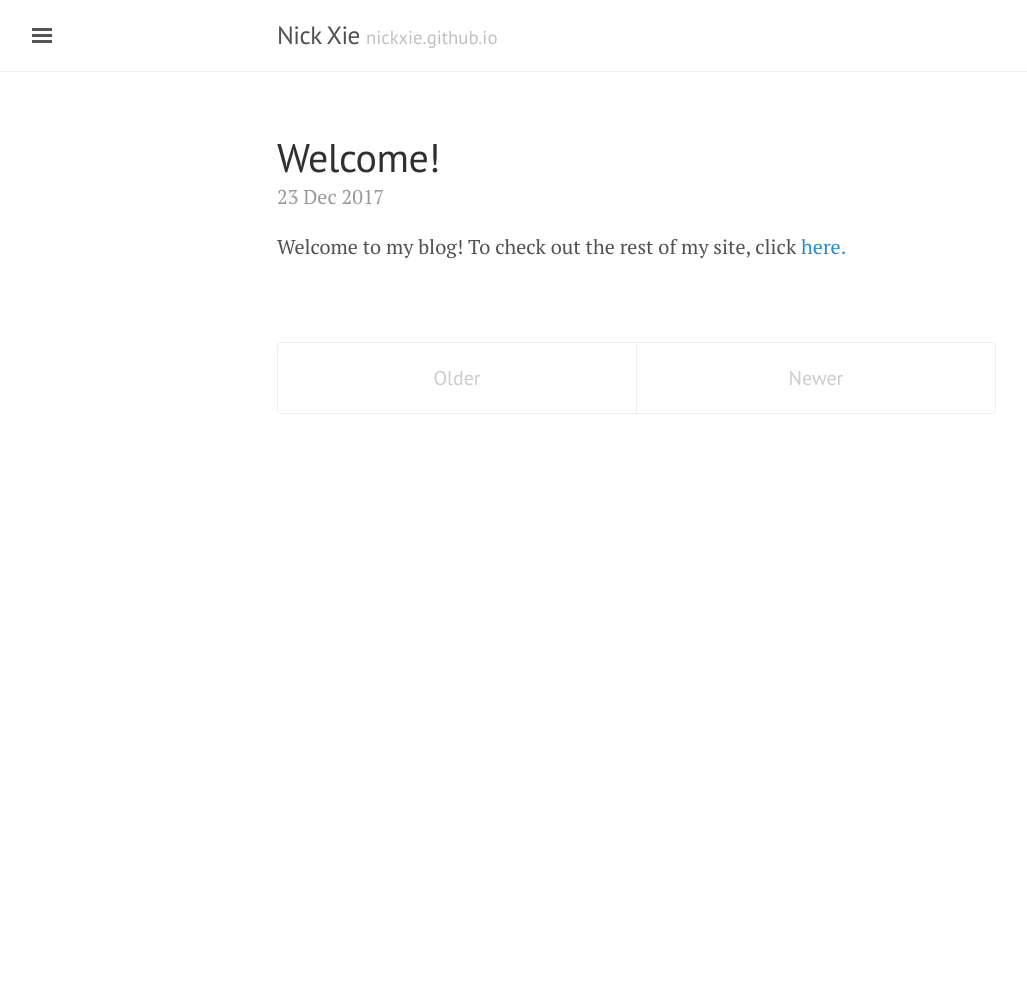
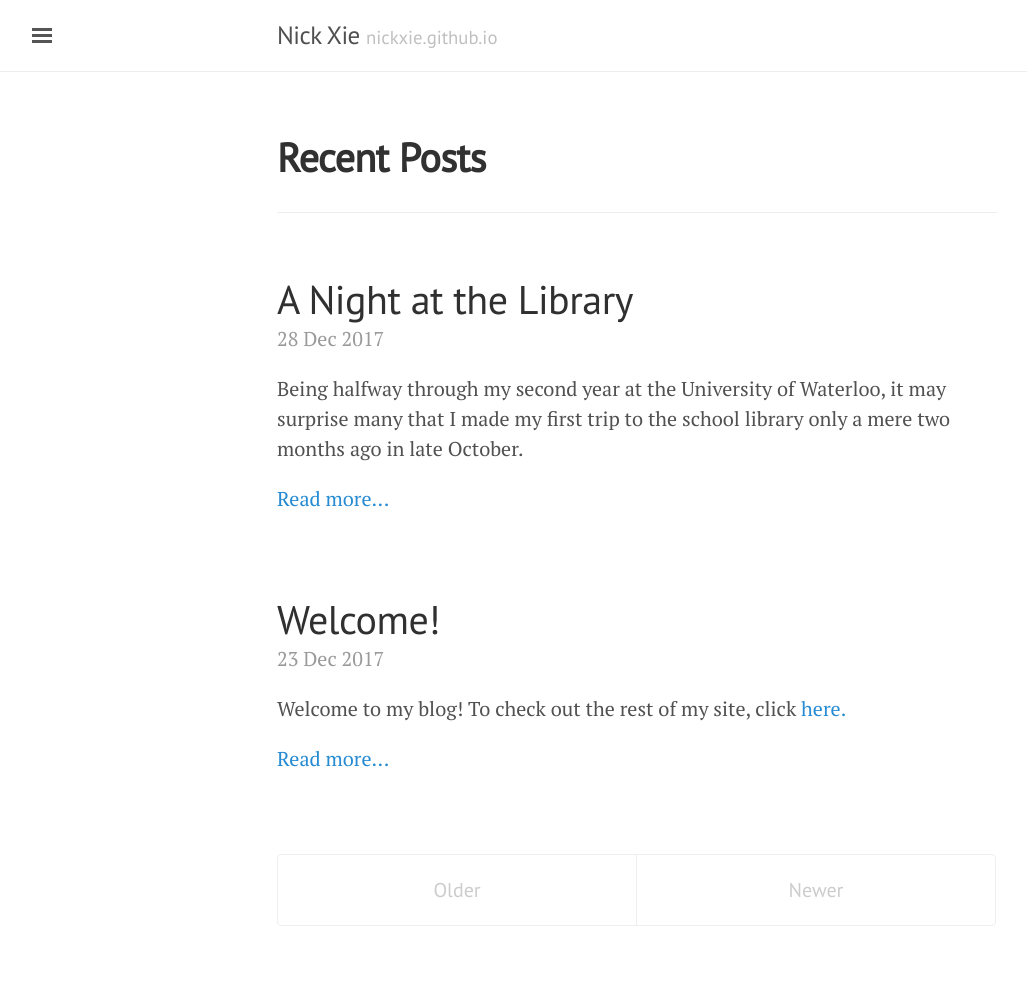
Before and after one commit to nick-xie/blog, a Jekyll site: the page built from index.html, in a window 1280 px wide. Shown: the whole page, without its empty margins (3-1030 px from the left). Built offline with Jekyll 4.4.1, drawn with Linux system fonts in a browser that asks for light colours; the list of posts is cut into pages by our own code; before the commit the page ends 900 px from its top, so only the background shows below that.

Commit message:
Added categories, beefed up sidenav, edited post layout to reference categories, set url, lots more

```diff
--- a/_config.yml
+++ b/_config.yml
@@ -1,7 +1,7 @@
 # Permalinks
 #
 # Use of `relative_permalinks` ensures post links from the index work properly.
-permalink:           pretty
+permalink:           /:year/:month/:day/:title.html
 plugins: [jekyll-paginate]
 
 # Setup
--- a/_includes/sidebar.html
+++ b/_includes/sidebar.html
@@ -25,11 +25,38 @@
       {% endif %}
     {% endfor %}
 
+    <div class="sidebar-item">
+      <p>
+        Categories
+      </p>
+    </div>
+
+    {% assign pages_list = site.pages | sort:"url" %}
+    {% for node in pages_list %}
+      {% if node.layout == "category" %}
+        <a class="sidebar-nav-item{% if page.url == node.url %} active{% endif %}" href="{{ site.baseurl }}{{ node.url }}">{{ node.title }}</a>
+      {% endif %}
+    {% endfor %}
+
+    <div class="sidebar-item">
+      <p>
+        Recent Posts
+      </p>
+    </div>
+
+    {% assign pages_list = site.posts | sort:"date" | reverse %}
+    {% for node in pages_list limit:4 %}
+      <a class="sidebar-nav-item{% if page.url == node.url %} active{% endif %}" href="{{ site.baseurl }}{{ node.url }}">{{ node.title }}</a>
+    {% endfor %}
+
   </nav>
 
   <div class="sidebar-item">
     <p>
       &copy; {{ site.time | date: '%Y' }}. All rights reserved.
     </p>
+    <a href="https://nick-xie.github.io/">
+      Go back to main site
+    </a>
   </div>
 </div>
--- /dev/null
+++ b/_posts/2017-12-28-a-night-at-the-library.md
@@ -0,0 +1,12 @@
+---
+layout: post
+title: A Night at the Library
+date: 2017-12-28
+categories: story
+---
+
+Being halfway through my second year at the University of Waterloo, it may surprise many that I made my first trip to the school library only a mere two months ago in late October.
+
+Shocking.
+
+Now, the one thing I omitted with that sentence is that it was the first time I went to the library with the sole intent just to *read*. Sure, I had visited the library before whether it had been for a group study session or to look for a resource for class but I had never simply sat down and enjoyed the silence. And with this small addition, I'm willing to bet that all of a sudden, I'm not so unique in saying: "I had never gone to the library".
--- a/index.html
+++ b/index.html
@@ -2,6 +2,8 @@
 layout: default
 title: Home
 ---
+
+<h1><b>Recent Posts</b></h1><hr><br>
 
 <div class="posts">
   {% for post in paginator.posts %}
@@ -14,7 +16,8 @@
 
     <span class="post-date">{{ post.date | date_to_string }}</span>
 
-    {{ post.content }}
+    {{ post.excerpt }}
+    <a href="{{ post.url }}">Read more...</a>
   </div>
   {% endfor %}
 </div>
```
Also changed, not shown: _layouts/category.html (added, +21 -0 lines), _layouts/post.html (+15 -3 lines), _posts/2017-12-23-welcome.md (+2 -0 lines), category/meta.html (added, +7 -0 lines), category/story.html (added, +7 -0 lines).
